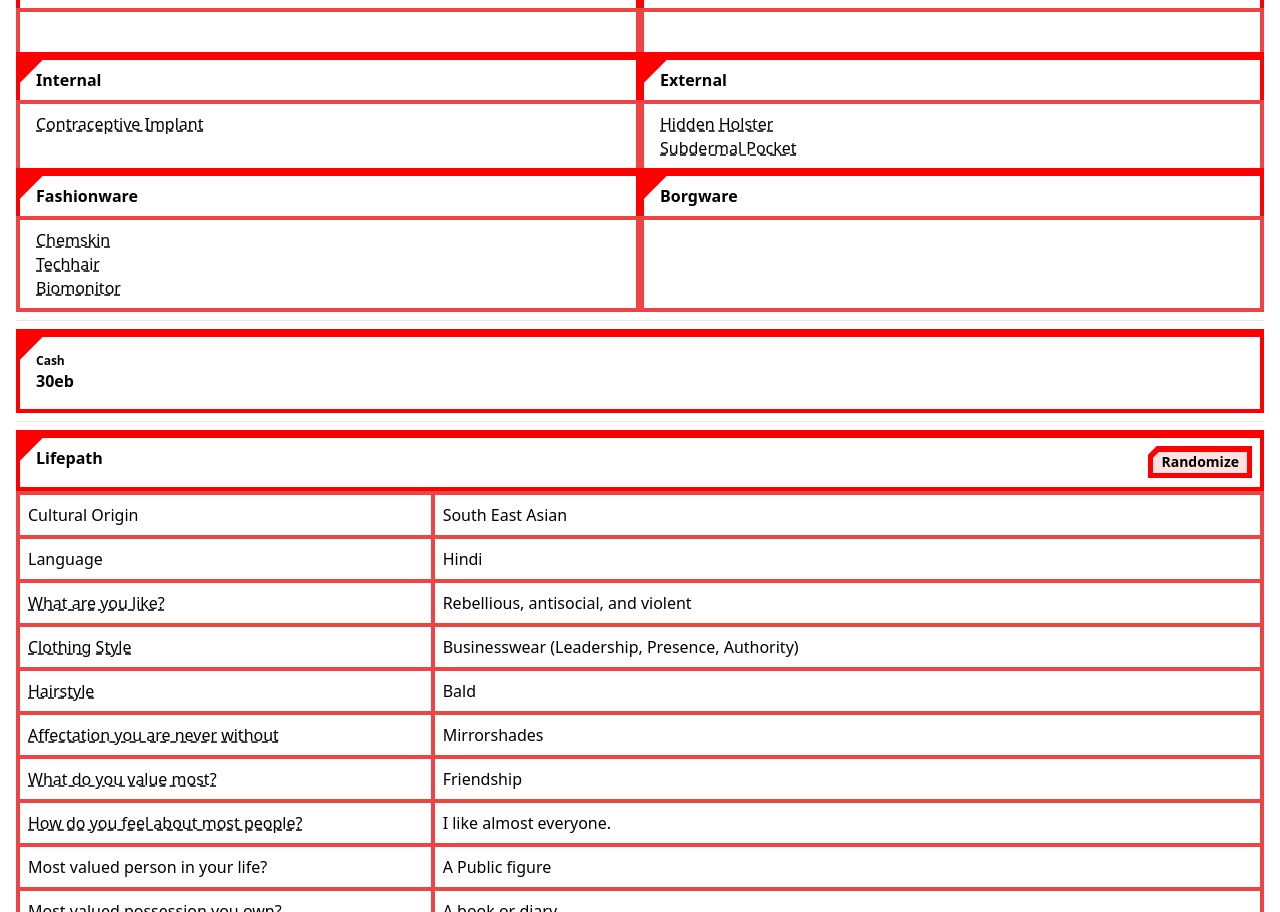
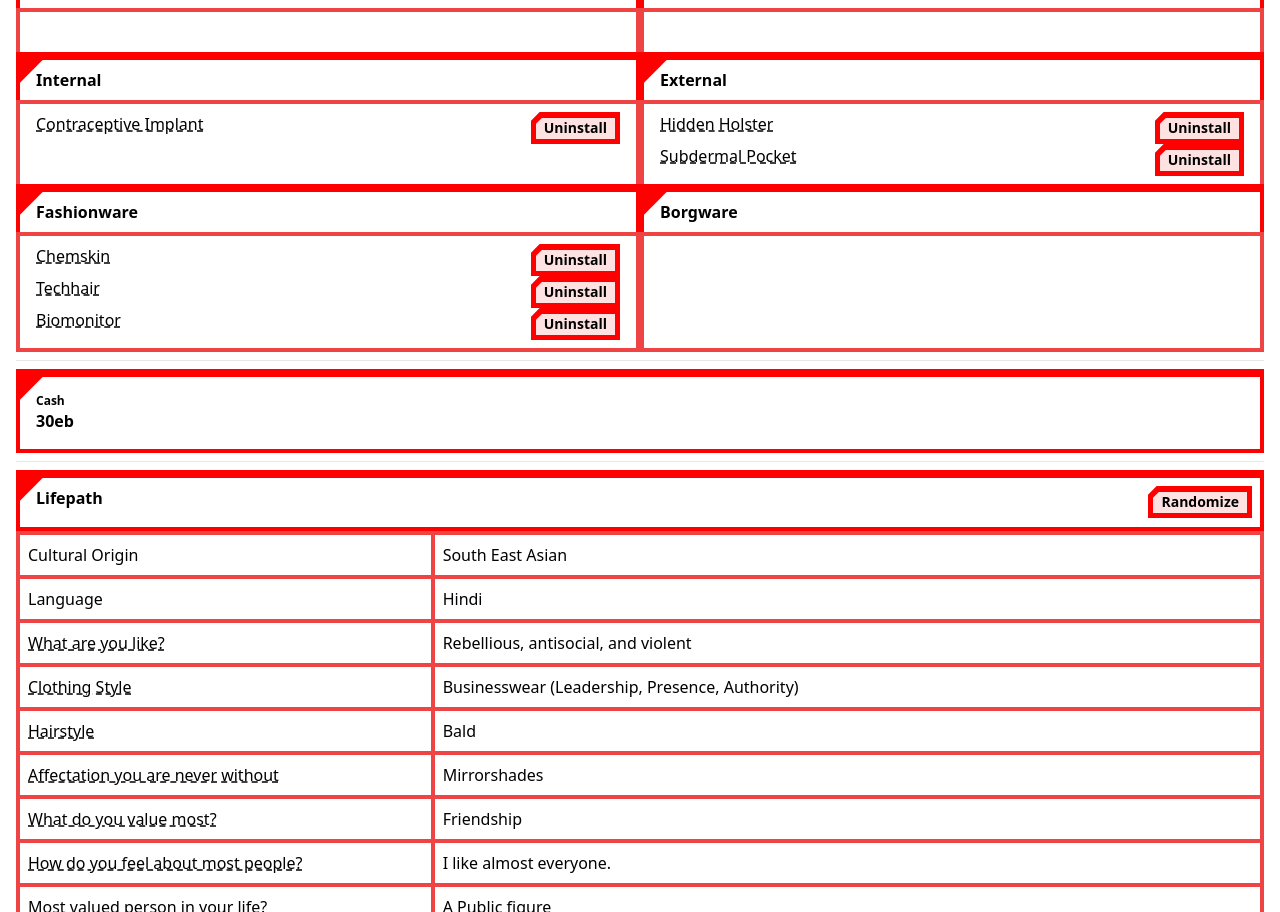
Before and after one commit to benabus/cyberpunk_red_chargen_v2, a Vue app: page / in a window 1280 px wide. Shown: the part 2348-3260 px from the top of the page. Built offline with nearby package versions, Linux system fonts and the light colour scheme; the HTML template or start-up script is replaced by a standard one.

Commit message:
Adds uninstall button for cyberware

```diff
--- a/src/classes/Character.ts
+++ b/src/classes/Character.ts
@@ -458,6 +458,37 @@ export class Character {
         }
         return cyberware_list;
     }
+    // findCyberwareById(cyberware_id: string): Cyberware | undefined {
+    //     for (const location of Object.keys(this.cyberware)) {
+    //         const cyberware = this.cyberware[location];
+    //         if (cyberware === undefined) {
+    //             continue;
+    //         } else if (cyberware.id === cyberware_id) {
+    //             return cyberware;
+    //         }
+    //         const found_cyberware = cyberware.findCyberwareInSlotsById(cyberware_id);
+    //         if (found_cyberware !== undefined) {
+    //             return found_cyberware;
+    //         }
+    //     }
+    //     return undefined;
+    // }
+    uninstallCyberwareById(cyberware_id: string) {
+        for (const location of Object.keys(this.cyberware)) {
+            const cyberware = this.cyberware[location];
+            if (cyberware === undefined) {
+                continue;
+            } else if (cyberware.id === cyberware_id) {
+                this.cash += cyberware.cost;
+                this.cash += cyberware.uninstallAllOptions()
+                this.cyberware[location] = undefined;
+                return;
+            }
+            else {
+                this.cash += cyberware.uninstallOptionById(cyberware_id);
+            }
+        }
+    }
     randomizeCyberware() {
         this.resetCyberware();
         if (this.creation_method == "complete") {
--- a/src/data/cyberware.ts
+++ b/src/data/cyberware.ts
@@ -48,6 +48,7 @@ export class Cyberware {
     can_install_in_meat: boolean = false;
     max_installs: number = 0;
     placeholder: boolean = false;
+    id: string = "";
     constructor({
         name,
         type,
@@ -97,6 +98,7 @@ export class Cyberware {
         this.can_install_in_meat = can_install_in_meat;
         this.max_installs = max_installs;
         this.placeholder = placeholder;
+        this.id = Math.random().toString(36).slice(2, 18);
     }
 
     getHumanityLoss(): number {
@@ -129,12 +131,62 @@ export class Cyberware {
         }
         return cyberware_list;
     }
+    // findCyberwareInSlotsById(id: string): Cyberware[] {
+    //     let cyberware_list: Cyberware[] = [];
+    //     for (let item of this.slotted_options) {
+    //         if (item.id === id) {
+    //             cyberware_list.push(item);
+    //         }
+    //         cyberware_list = cyberware_list.concat(item.findCyberwareInSlotsById(id));
+    //     }
+    //     return cyberware_list;
+    // }
     totalCost(): number {
         let cost = this.cost;
         cost += this.slotted_options.reduce((acc, option) => {
             return acc + option.totalCost();
         }, 0);
         return cost
+    }
+    uninstallAllOptions(): number {
+        let cost = 0;
+        for (let cyberware_index in this.slotted_options) {
+            let cyberware = this.slotted_options[cyberware_index];
+            cost += cyberware.uninstallAllOptions();
+            cost += cyberware.cost;
+            delete this.slotted_options[cyberware_index];
+        }
+        return cost;
+    }
+    // uninstallOption(name: string): number {
+    //     let cost = 0;
+    //     for (let cyberware_index in this.slotted_options) {
+    //         let cyberware = this.slotted_options[cyberware_index];
+    //         if (cyberware.name === name) {
+    //             cost += cyberware.uninstallAllOptions();
+    //             cost += cyberware.cost;
+    //             delete this.slotted_options[cyberware_index];
+    //         }
+    //     }
+    //     return cost;
+    // }
+    uninstallOptionById(id: string): number {
+        let cost = 0;
+        for (let i = 0; i < this.slotted_options.length; i++) {
+            let option = this.slotted_options[i];
+            if (option === undefined) {
+                continue;
+            }
+            else if (option.id === id) {
+                cost += option.uninstallAllOptions();
+                cost += option.cost;
+                this.slotted_options.splice(i, 1);
+            }
+            else {
+                cost += option.uninstallOptionById(id);
+            }
+        }
+        return cost;
     }
 }
 
--- a/src/views/HomeView.vue
+++ b/src/views/HomeView.vue
@@ -330,13 +330,9 @@ function addCyberware() {
     cyberware_to_add.value = undefined;
 }
 
-// const value_of_cyberware = computed(() => {
-//     let total = 0;
-//     for (const cyberware of Object.values(char.value.cyberware)) {
-//         total += cyberware?.totalCost() || 0;
-//     }
-//     return total;
-// })
+function uninstallCyberware(id: string) {
+    char.value.uninstallCyberwareById(id);
+}
 
 
 
@@ -646,7 +642,7 @@ generateCharacter(); // Generates a character on page load.
             <CPRow v-if="gear.length <= 0">
                 <td colspan="3" class="text-center">No Gear</td>
             </CPRow>
-            <CPRow v-for="gear_item in gear" :key="`gear_${gear_item.name}`">
+            <CPRow v-for="gear_item in gear" :key="`gear_${Math.random()}`">
                 <CPCell>{{ gear_item.name }}</CPCell>
                 <!-- <CPCell><span class="whitespace-pre-wrap" v-html="gear_item.description"></span></CPCell> -->
                 <CPCell><span class="cursor-pointer underline decoration-dashed" @click="OpenGearModal(gear_item)">{{ gear_item.description.slice(0, 25) }}...</span></CPCell>
@@ -692,17 +688,20 @@ generateCharacter(); // Generates a character on page load.
                     </template>
                     <template v-if="!(cyberware === undefined || (cyberware.placeholder && cyberware.slotted_options.length == 0))">
                         <template v-if="cyberware.placeholder === false">
-                            <div :key="`cyberware_${location}`">
-                                <span><span class="cursor-pointer underline decoration-dashed" @click="OpenCyberwareModal(cyberware)">{{ cyberware.name }}</span></span>
+                            <div class="flex justify-between">
+                                <span class="cursor-pointer underline decoration-dashed" @click="OpenCyberwareModal(cyberware)">{{ cyberware.name }}</span>
+                                <CPButton v-if="creation_method == 'complete'" @click="uninstallCyberware(cyberware.id)">Uninstall</CPButton>
                             </div>
                         </template>
                         <template v-if="cyberware?.slotted_options && cyberware.slotted_options.length > 0" v-for="(option, index) in cyberware.slotted_options" :key="`cyberware_${location}_${index}`">
-                            <div>
-                                <span><span class="cursor-pointer underline decoration-dashed" @click="OpenCyberwareModal(option)">{{ option.name }}</span></span>
+                            <div class="flex justify-between">
+                                <span class="cursor-pointer underline decoration-dashed" @click="OpenCyberwareModal(option)">{{ option.name }}</span>
+                                <CPButton v-if="creation_method == 'complete'" @click="uninstallCyberware(option.id)">Uninstall</CPButton>
                             </div>
                             <template v-if="option?.slotted_options && option.slotted_options.length > 0" v-for="(option2, index2) in option.slotted_options" :key="`cyberware_option_${location}_${index}_${index2}`">
-                                <div>
-                                    <span><span class="cursor-pointer underline decoration-dashed" @click="OpenCyberwareModal(option2)">{{ option2.name }}</span></span>
+                                <div class="flex justify-between">
+                                    <span class="cursor-pointer underline decoration-dashed" @click="OpenCyberwareModal(option2)">{{ option2.name }}</span>
+                                    <CPButton v-if="creation_method == 'complete'" @click="uninstallCyberware(option.id)">Uninstall</CPButton>
                                 </div>
                             </template>
                         </template>
```
